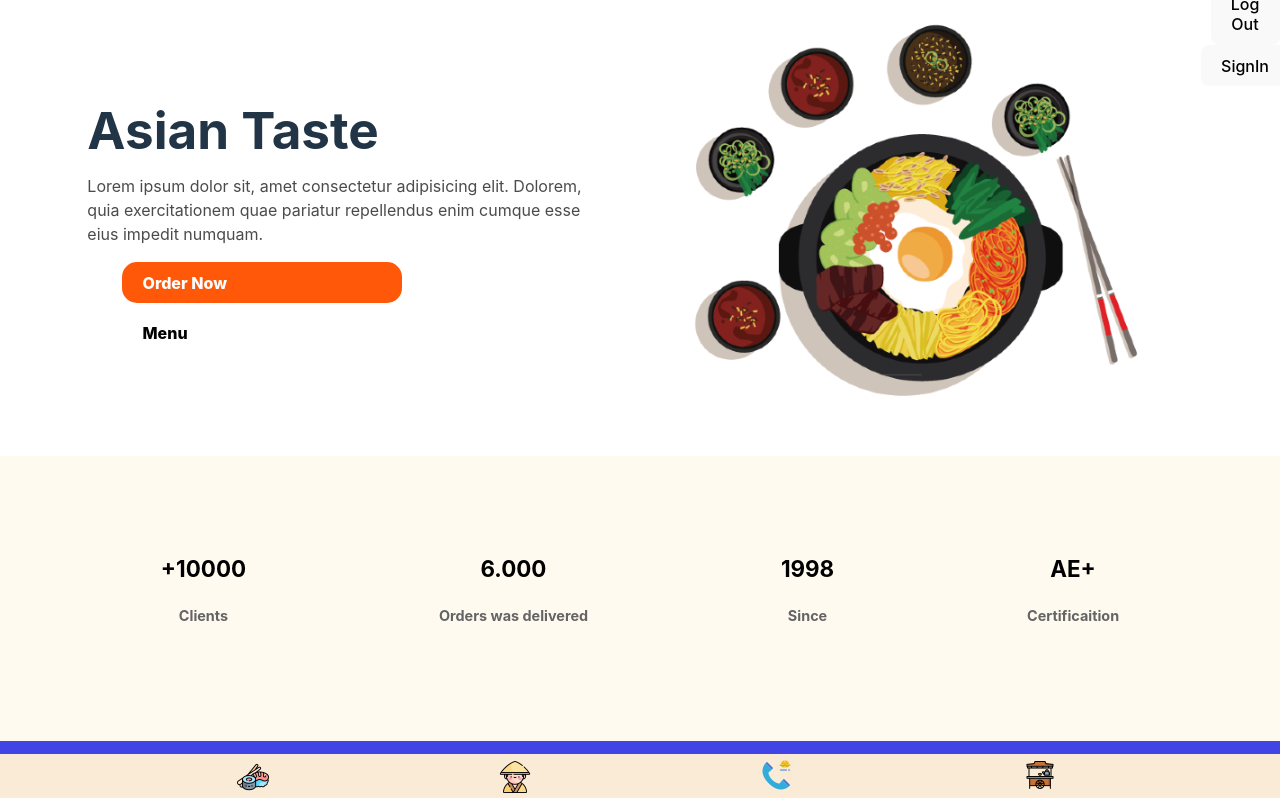
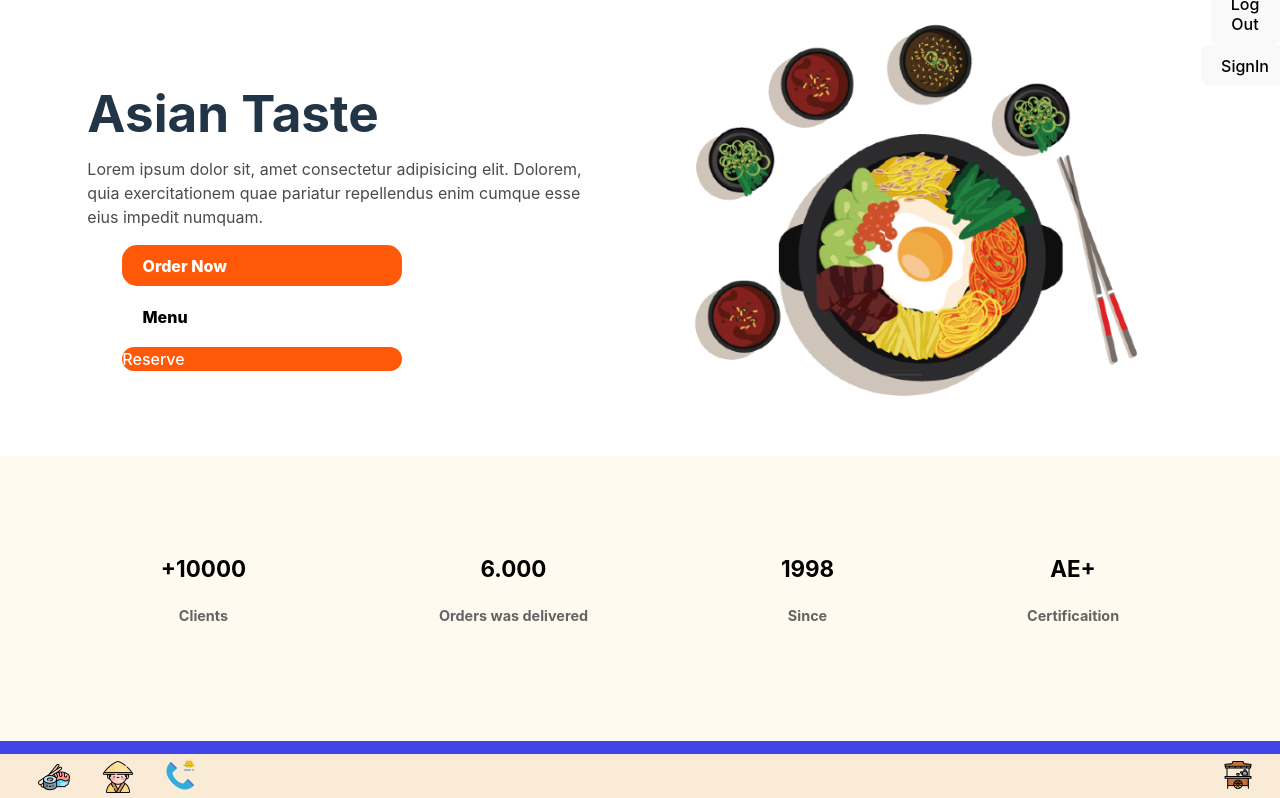
Before and after one commit to jdluis/AsianTaste, a React (Vite) app: page / in a window 1280 px wide. Shown: the top 798 px of the page. Built offline with nearby package versions, Linux system fonts and the light colour scheme; no server answers.

Commit message:
changes befoore new tasks

```diff
--- a/src/App.tsx
+++ b/src/App.tsx
@@ -7,10 +7,15 @@ import SignBtn from './components/Auth/SignBtn';
 import { Auth0Provider } from '@auth0/auth0-react';
 import LogoutButton from './components/Auth/LogOutBtn';
 import Profile from './components/Auth/Profile';
+import Reservations from './pages/client/Reservations';
+import { useAuth0 } from "@auth0/auth0-react";
 import './App.css';
 
 
 function App() {
+  const { user, isAuthenticated } = useAuth0();
+
+
   return (
     <>
       <BrowserRouter>
@@ -33,10 +38,13 @@ function App() {
               {/* <Route path="/menu" /> */}
             </Route>
             {/*           Para añadir rutas a la misma pagina,  slo ue quiero con el home*/}
+            {isAuthenticated && (
               <Route path="/client">
                 <Route index element={<ClientProfile />} />
                 <Route path=":number" element={<ClientProfile />} />
+                <Route path="reservation" element={<Reservations />} />
               </Route>
+            )}
 
             {/* <Route path="/admin">
             <Route index element={<AdminPanel />} />
--- a/src/components/Auth/Profile/index.tsx
+++ b/src/components/Auth/Profile/index.tsx
@@ -2,7 +2,6 @@ import { useAuth0 } from "@auth0/auth0-react";
 
 const Profile = () => {
   const { user, isAuthenticated, isLoading } = useAuth0();
-  console.log(isAuthenticated)
   console.log(user)
 
   if (isLoading) {
--- a/src/pages/Home/index.tsx
+++ b/src/pages/Home/index.tsx
@@ -1,8 +1,9 @@
 import { FC } from "react";
 import { Titles } from "../../../dictionary";
 import MenuRestaurant from "../../components/Menu";
+import Map from "../../components/Map";
+import { Link } from "react-router-dom";
 import './style.css'
-import Map from "../../components/Map";
 
 const HomePage: FC = () => {
     return (
@@ -17,6 +18,7 @@ const HomePage: FC = () => {
                     <div className="btn_container">
                         <button className="btn-action">Order Now</button>
                         <button className="btn-info">Menu</button>
+                        <Link className="btn-action" to={'/client/reservation'}>Reserve</Link>
                     </div>
                 </main>
                 <div className="img_container">
--- a/src/pages/Home/style.css
+++ b/src/pages/Home/style.css
@@ -52,12 +52,13 @@
     min-width: 200px;
 }
 
-.btn_container button {
+.btn_container button, a {
     width: 80%;
     border-radius: 15px;
     font-weight: 800;
     text-align: left;
 }
+
 
 .btn_container .btn-action {
     background-color: #ff5808;
--- /dev/null
+++ b/src/pages/client/Reservations/index.tsx
@@ -0,0 +1,13 @@
+import { FC } from "react";
+
+interface ReservationsProps {}
+
+const Reservations: FC<ReservationsProps> = () => {
+    return (
+        <div>
+            <h2>Reservations</h2>
+        </div>
+     );
+}
+
+export default Reservations;
```
Lines whose indentation alone changed are shown as unchanged.
